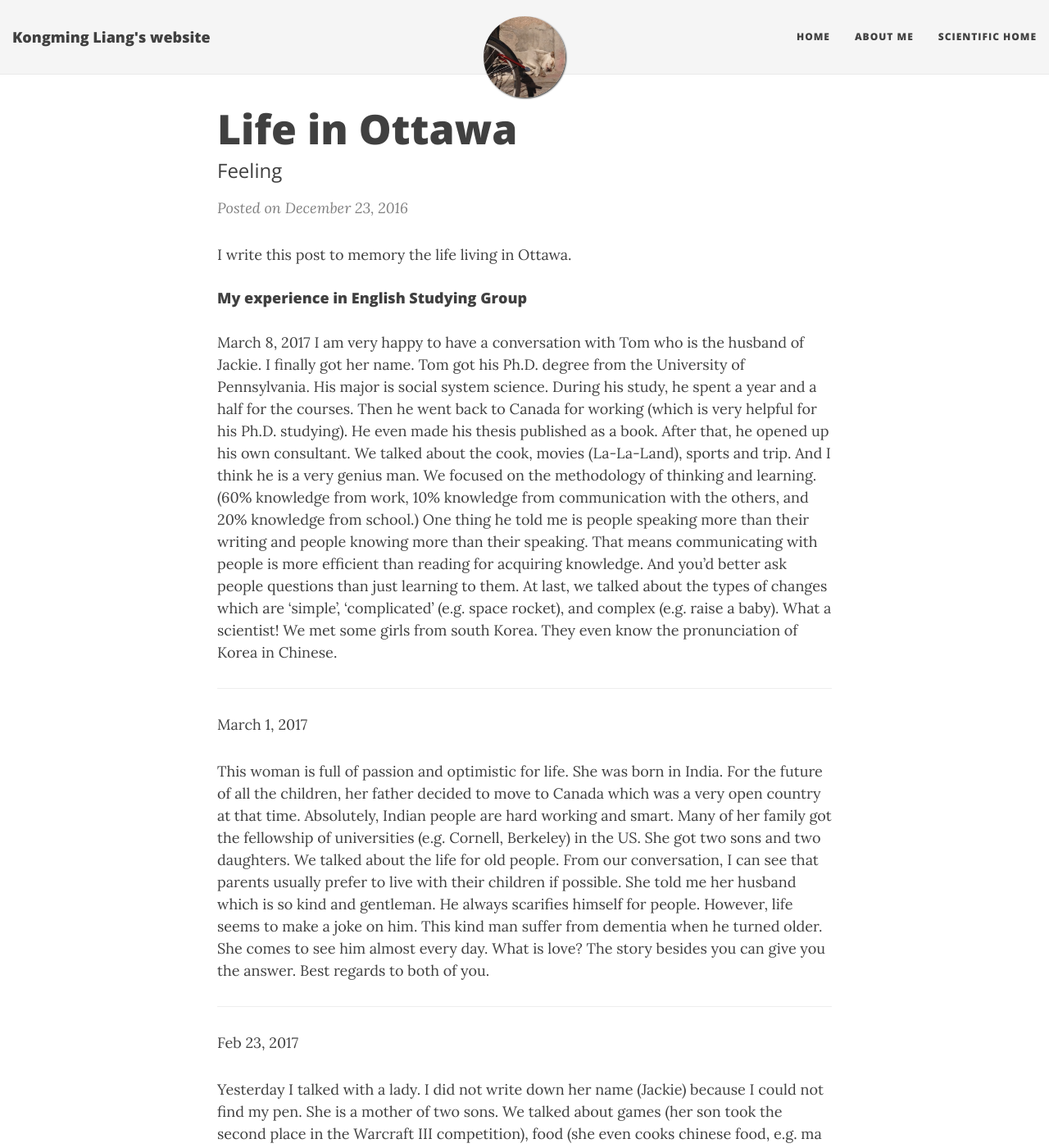
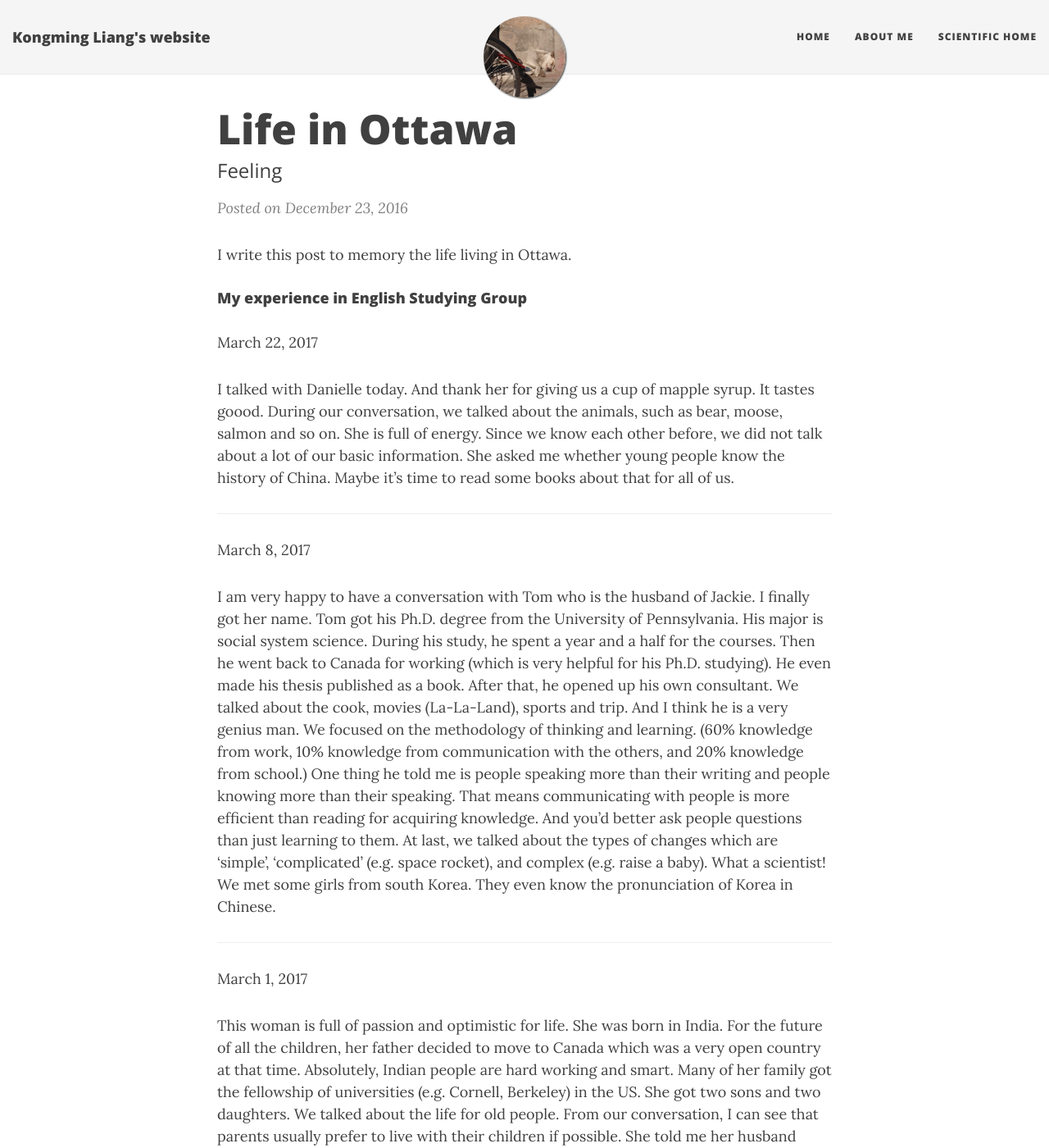
Before and after one commit to GriffinLiang/griffinliang.github.com, a Jekyll site: the page built from _posts/2016-12-23-Life-in-Ottawa.md, in a window 1280 px wide and 1400 px high. Shown: the whole window at 82% size. Built offline with Jekyll 4.4.1, drawn with Linux system fonts in a browser that asks for light colours; nearby versions of some CDN libraries.

Commit message:
new post

```diff
--- a/_posts/2016-12-23-Life-in-Ottawa.md
+++ b/_posts/2016-12-23-Life-in-Ottawa.md
@@ -12,7 +12,14 @@ I write this post to memory the life living in Ottawa.
 
 #### My experience in English Studying Group ####
 
+March 22, 2017
+
+I talked with Danielle today. And thank her for giving us a cup of mapple syrup. It tastes goood. During our conversation, we talked about the animals, such as bear, moose, salmon and so on. She is full of energy. Since we know each other before, we did not talk about a lot of our basic information. She asked me whether young people know the history of China. Maybe it's time to read some books about that for all of us.
+
+***
+
 March 8, 2017
+
 I am very happy to have a conversation with Tom who is the husband of Jackie. I finally got her name. Tom got his Ph.D. degree from the University of Pennsylvania. His major is social system science. During his study, he spent a year and a half for the courses. Then he went back to Canada for working (which is very helpful for his Ph.D. studying). He even made his thesis published as a book. After that, he opened up his own consultant. We talked about the cook, movies (La-La-Land), sports and trip. And I think he is a very genius man. We focused on the methodology of thinking and learning. (60% knowledge from work, 10% knowledge from communication with the others, and 20% knowledge from school.) One thing he told me is people speaking more than their writing and people knowing more than their speaking. That means communicating with people is more efficient than reading for acquiring knowledge. And you'd better ask people questions than just learning to them. At last, we talked about the types of changes which are 'simple', 'complicated' (e.g. space rocket), and complex (e.g. raise a baby). What a scientist! We met some girls from south Korea. They even know the pronunciation of Korea in Chinese.
 
 ***
```
